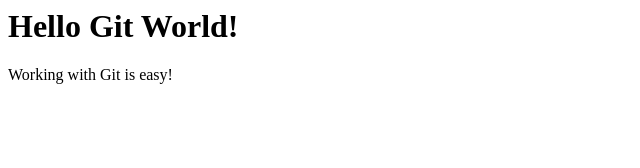
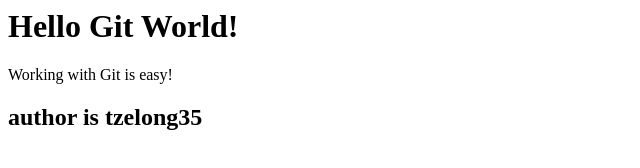
Before and after one commit to tzelong/GitGithubMasterclass, a plain HTML site: page index.html in a window 1280 px wide. Shown: the whole page, without its empty margins (0-640 px from the left). Drawn offline with Linux system fonts and the light colour scheme.

Commit message:
add a new line add a new line

```diff
--- a/index.html
+++ b/index.html
@@ -1,3 +1,5 @@
 <h1>Hello Git World!</h1>
 
 <div><p>Working with Git is easy!</p></div>
+
+<h2>author is tzelong35</h2>
```
